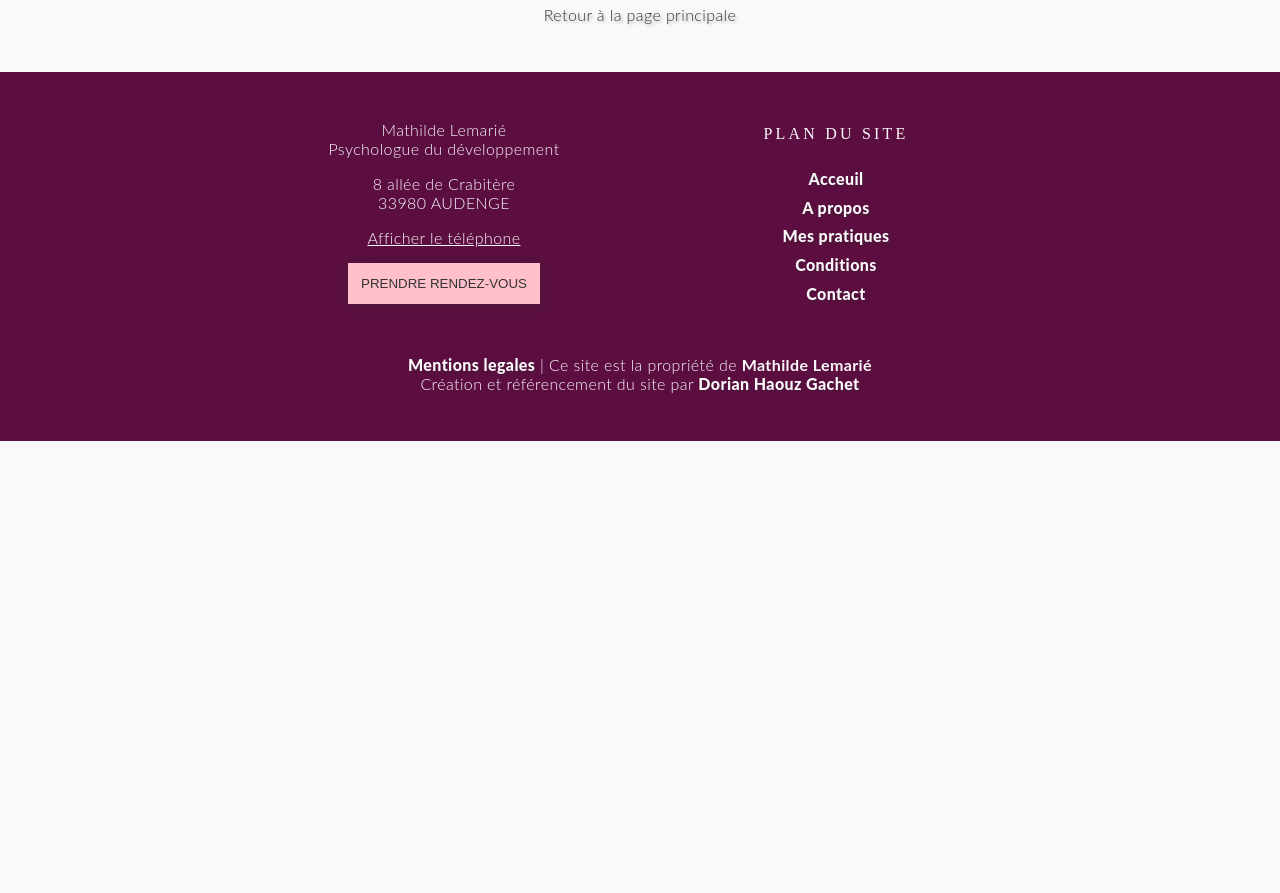
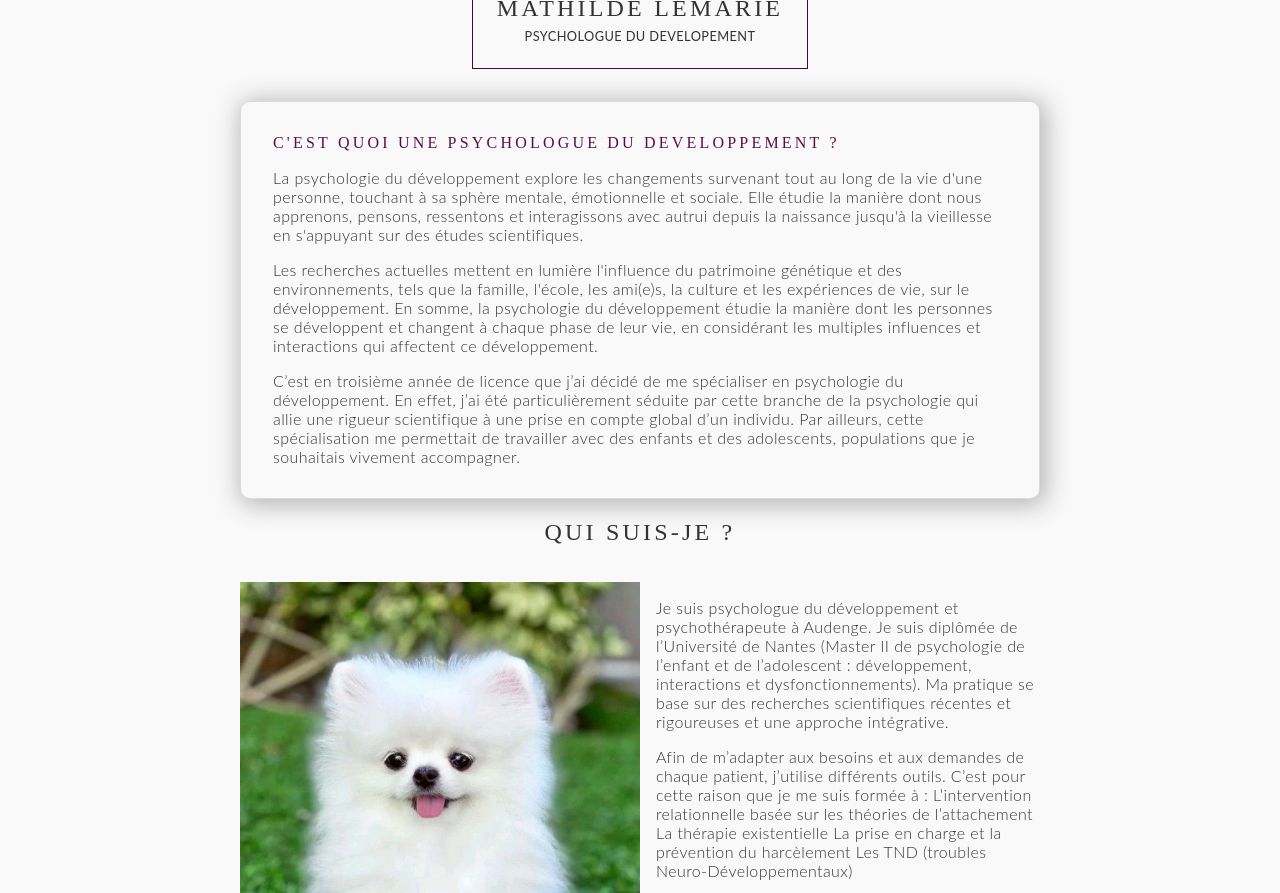
Before and after one commit to Tyralf/MathildePortefolio, a plain HTML site: page pages/about/about.html in a window 1280 px wide. Shown: the part 126-1019 px from the top of the page. Before the commit the page ends 800 px from the top, so only its background shows below. Drawn offline with Linux system fonts and the light colour scheme.

Commit message:
Changements et creation de la page About ....

```diff
--- a/components/header/header.html
+++ b/components/header/header.html
@@ -1,3 +1,4 @@
+<a href="../../pages/home/home.html">
     <div class="logo">
         <img src="../../assets/PlaceHolderLogo.png" alt="" class="logo-img">
         <div class="logo-text-container">
@@ -5,6 +6,7 @@
             <p class="sub-title-header sub-title">psychologue du developpement</p>
         </div>
     </div>
+</a>
 <input type="checkbox" class="nav-toggle" id="nav-toggle">
 <label for="nav-toggle" class="nav-toggle-label">
     <div class="burger">
@@ -17,7 +19,7 @@
     <ul>
         <a href="../../pages/practices/practices.html"><li>Mes pratiques</li></a>
         <a href=""><li>Conditions</li></a>
-        <a href=""><li>A propos</li></a>
+        <a href="../../pages/about/about.html"><li>A propos</li></a>
         <a href=""><li>Contact</li></a>
         <a href=""><li>RDV Doctolib</li></a>
     </ul>
--- a/global/global.css
+++ b/global/global.css
@@ -8,7 +8,7 @@
     --darker-background: #470B31;
 
     --button-color: #ffc0cb;
-    --button-hover-color: #e097a4;
+    --button-hover-color: #CF939E;
 
     --shadow-color: rgba(43, 43, 43, 0.336);
 
@@ -70,6 +70,8 @@ button {
     text-transform: uppercase;
     padding: 1em;
     box-shadow: 0.1em 0.1em 1em 0.1em var(--shadow-color);
+    border-radius: 8px;
+    letter-spacing: 1.5px;
 }
 
 button:hover {
@@ -97,3 +99,51 @@ section {
     padding-bottom: 0;
     margin-bottom: 0;
 }
+
+.section-sub-title {
+    text-transform: uppercase;
+    font-size: 0.80em;
+    font-weight: 400;
+    margin-top: 0.5em;
+}
+
+.section-content {
+    display: flex;
+    flex-direction: column;
+    align-items: center;
+    max-width: 800px;
+    margin: 0 1rem;
+}
+
+.section-text {
+    text-align: left;
+}
+
+.info-card {
+    box-shadow: 3px 3px 25px 3px var(--shadow-color);
+    padding: clamp(1rem, 2.5vw, 3rem);
+    border: 1px solid rgba(0, 0, 0, .125);
+    border-radius: 10px;
+
+}
+
+.info-card-title{
+    font-size: 1rem;
+    text-transform: uppercase;
+    color: var(--primary-dark-color);
+    margin-top: 0;
+}
+
+.info-card-text{
+    font-size: 1rem;
+    margin: 0;
+    margin-top: 1rem;
+}
+
+.info-card-image{
+    font-size: 1rem;
+}
+
+.image {
+    max-width: 400px;
+}
--- a/pages/about/about.css
+++ b/pages/about/about.css
@@ -0,0 +1,25 @@
+.about-section-title {
+    padding: 1.5em;
+    border: 1px solid var(--darker-background);
+}
+
+.about-section-title>* {
+    margin: 0;
+}
+
+.about-section-title>.section-sub-title {
+    margin-top: 0.5em;
+}
+
+.who-section-content{
+    display: grid;
+    grid-template-columns: 1fr 1fr;
+    gap : 1em;
+    align-items: start;
+    justify-items: center;
+}
+
+.who-section-content .title {
+    grid-column: span 2;
+    text-align: center;
+}
--- a/pages/about/about.html
+++ b/pages/about/about.html
@@ -13,8 +13,68 @@
 <body>
     <header id = "header" class="header"></header>
     <section class="first-section">
-        <h1>A propos de moi</h1>
-        <a href="../home/home.html">Retour à la page principale</a>
+        <div class="section-title about-section-title">
+            <h1 class="title">Mathilde Lemarié</h1>
+            <p class="section-sub-title">Psychologue du developement</p>
+        </div>
+
+        <div class="section-content">
+            <div class="text-section info-card">
+                <h2 class="info-card-title">C'est quoi une psychologue du developpement ?</h2>
+                <p class="info-card-text">
+                    La psychologie du développement explore les changements survenant tout
+                    au long de la vie d'une personne, touchant à sa sphère mentale, émotionnelle
+                    et sociale. Elle étudie la manière dont nous apprenons, pensons, ressentons
+                    et interagissons avec autrui depuis la naissance jusqu'à la vieillesse en
+                    s'appuyant sur des études scientifiques.
+                </p>
+
+                <p class="info-card-text">
+                    Les recherches actuelles mettent en lumière l'influence
+                    du patrimoine génétique et des environnements, tels que
+                    la famille, l'école, les ami(e)s, la culture et les expériences
+                    de vie, sur le développement. En somme, la psychologie du développement
+                    étudie la manière dont les personnes se développent et changent à chaque
+                    phase de leur vie, en considérant les multiples influences et interactions
+                    qui affectent ce développement.
+                </p>
+
+                <p class="info-card-text">
+                    C’est en troisième année de licence que j’ai décidé de me spécialiser en
+                    psychologie du développement. En effet, j’ai été particulièrement séduite
+                    par cette branche de la psychologie qui allie une rigueur scientifique à
+                    une prise en compte global d’un individu. Par ailleurs, cette spécialisation
+                    me permettait de travailler avec des enfants et des adolescents, populations
+                    que je souhaitais vivement accompagner.
+                </p>
+            </div>
+        </div>
+
+        <div class="section-content who-section-content">
+            <h2 class="title">Qui suis-je ?</h2>
+            <img class="image" src="../../assets/[placeHolder] PhotoMathilde.jpg" alt="Mathilde lemarié image 1">
+            <div>
+                <p class="section-text">
+                    Je suis psychologue du développement et psychothérapeute à Audenge. Je suis diplômée de l’Université de Nantes
+                    (Master II de psychologie de l’enfant et de l’adolescent : développement, interactions et dysfonctionnements).
+                    Ma pratique se base sur des recherches scientifiques récentes et rigoureuses et une approche intégrative.
+                </p>
+                <p class="section-text">
+                    Afin de m’adapter aux besoins et aux demandes de chaque patient, j’utilise différents outils. C’est pour cette raison que je me suis formée à :
+                    L’intervention relationnelle basée sur les théories de l’attachement
+                    La thérapie existentielle
+                    La prise en charge et la prévention du harcèlement
+                    Les TND (troubles Neuro-Développementaux)
+                </p>
+                <p class="section-text">
+                    Lors de mes séances d’accompagnement, je peux proposer l’utilisation d’outils ludiques et artistiques. En effet, la médiation par l’art offre un moyen créatif d’explorer et comprendre ses émotions tout en les communiquant de manière non verbale.
+                </p>
+                <p class="section-text">
+                    Je suis  également membre de la FFPP (Fédération française des psychologues et psychologie) et de l'association pour les chiens guide d’aveugle Aliénor d’Aquitaine.
+                </p>
+            </div>
+
+        </div>
     </section>
     <footer id = "footer"></footer>
 </body>
```
Also changed, not shown: pages/practices/practices.html (+0 -1 lines), assets/[placeHolder] PhotoMathilde.jpg (added). Lines whose indentation alone changed are shown as unchanged.
